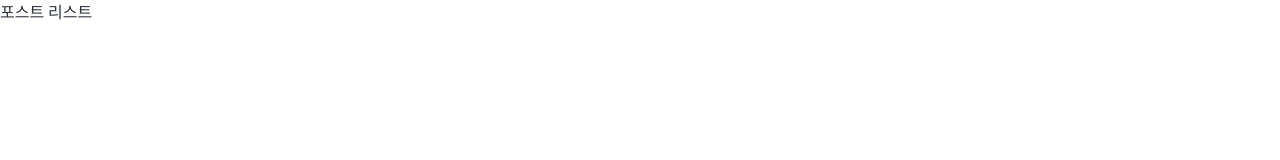
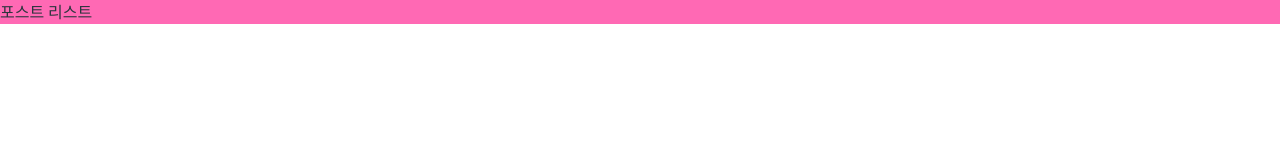
Before and after one commit to iambom/iambom.github.io, a Gatsby site: page / in a window 1280 px wide. Built offline with nearby package versions, Linux system fonts and the light colour scheme; Gatsby itself is replaced by a stand-in of ours.

Commit message:
emotion 설치

```diff
--- a/package.json
+++ b/package.json
@@ -8,6 +8,8 @@
     "url": "https://github.com/gatsbyjs/gatsby/issues"
   },
   "dependencies": {
+    "@emotion/react": "^11.10.5",
+    "@emotion/styled": "^11.10.5",
     "@fontsource/merriweather": "^4.5.14",
     "@fontsource/montserrat": "^4.5.13",
     "@typescript-eslint/eslint-plugin": "^5.47.0",
--- a/src/components/Body/index.tsx
+++ b/src/components/Body/index.tsx
@@ -1,7 +1,12 @@
-import * as React from "react"
+import React from "react"
+import styled from "@emotion/styled"
 
 const Body = () => {
-  return <div>포스트 리스트</div>
+  return <Container>포스트 리스트</Container>
 }
 
 export default Body
+
+const Container = styled.div`
+  background-color: hotpink;
+`
```
Also changed, not shown: 1 other file.
